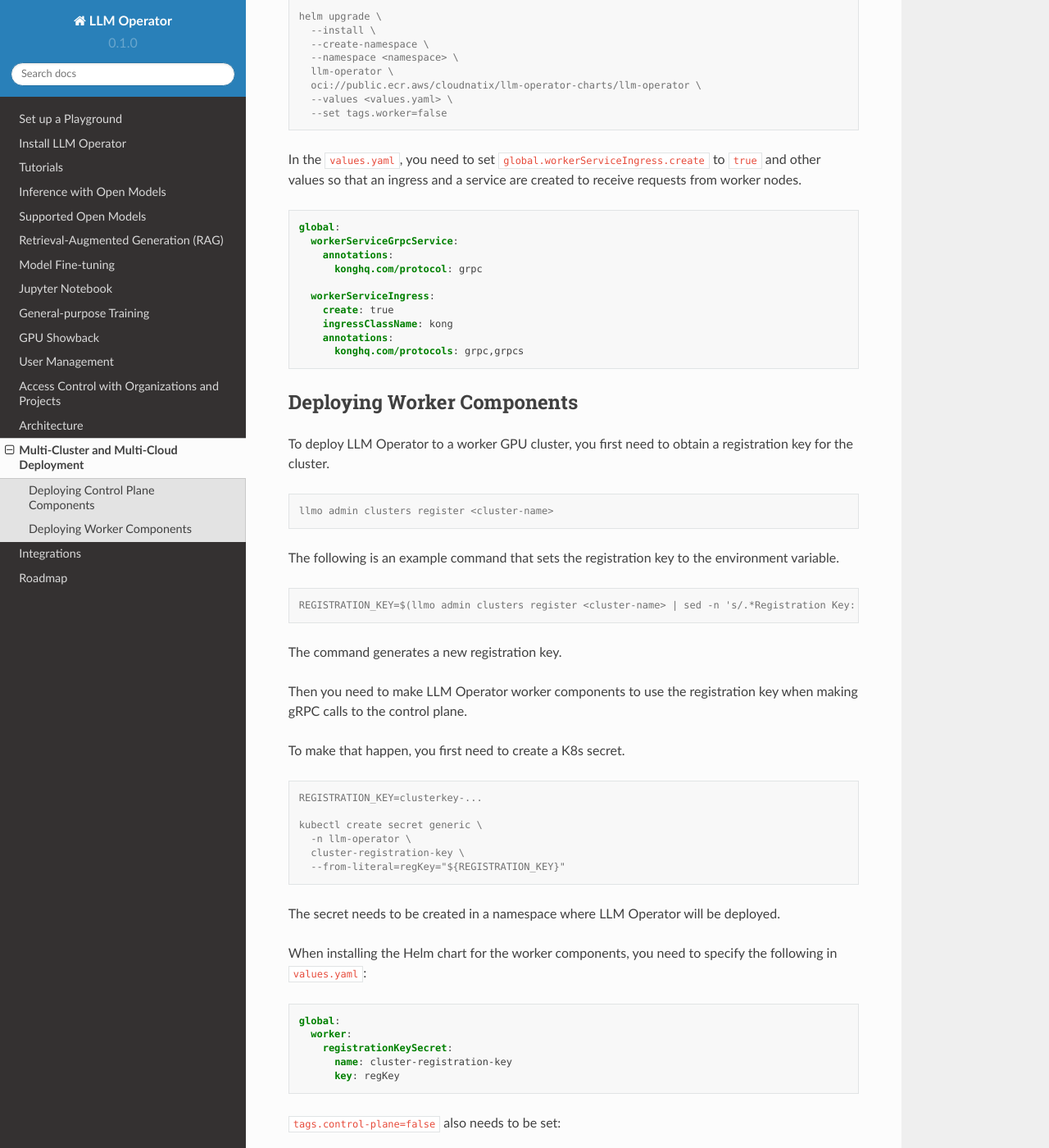
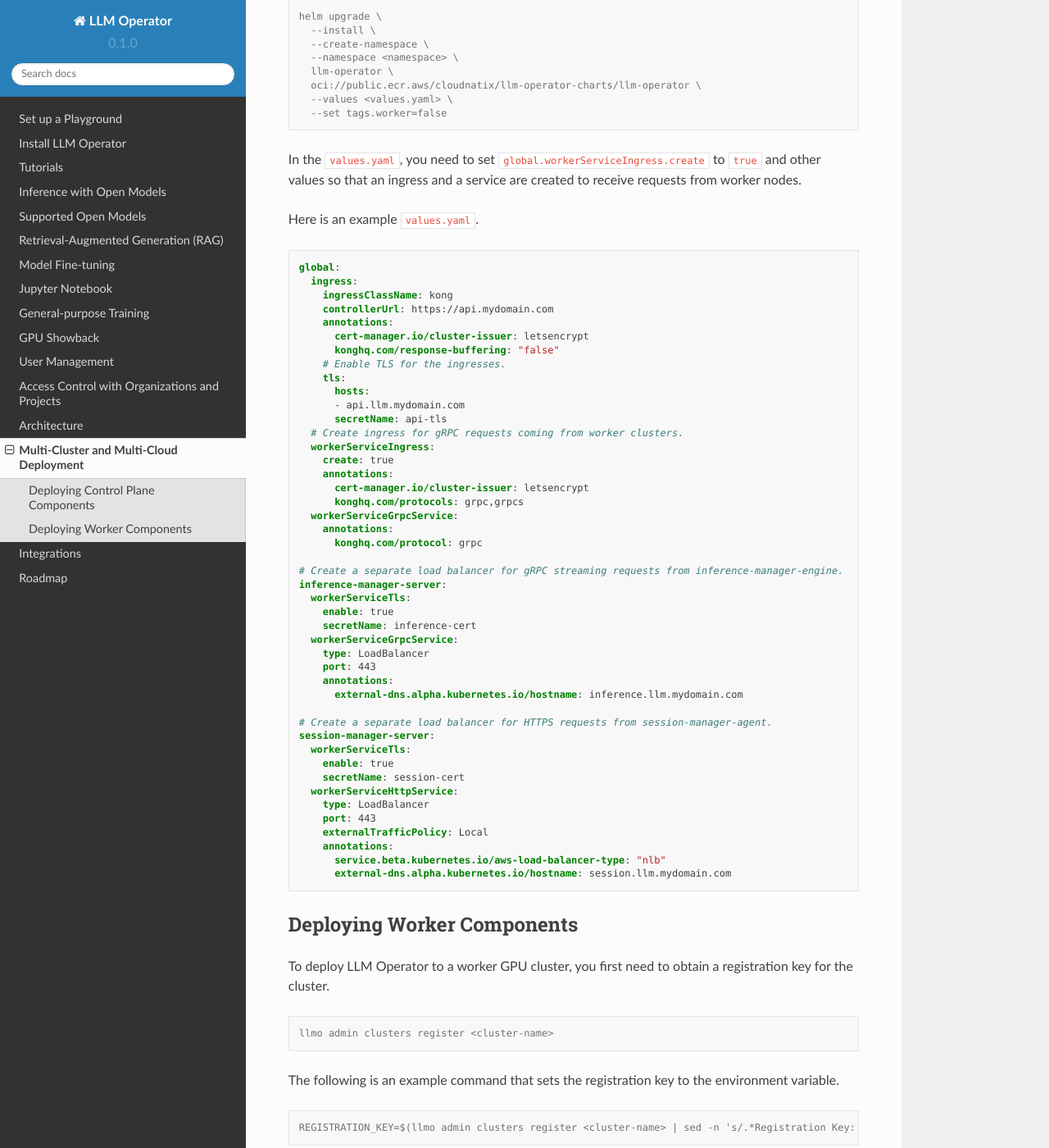
Before and after one commit to llm-operator/docs, a Sphinx documentation site: the page built from docs/source/multi_cluster_deployment.rst, in a window 1280 px wide and 1400 px high, scrolled down 1036 px. Shown: the whole window at 82% size. Built offline with Sphinx 7.4.7 and the Read the Docs theme 2.0.0, drawn with Linux system fonts in a browser that asks for light colours; some of the changed text lies outside the part shown.

Commit message:
Make the values.yaml for multi-cluster config more precise (#112)

```diff
--- a/docs/source/multi_cluster_deployment.rst
+++ b/docs/source/multi_cluster_deployment.rst
@@ -33,19 +33,55 @@ You can deploy only Control Plane components by setting ``tags.worker=false``:
 In the ``values.yaml``, you need to set ``global.workerServiceIngress.create`` to ``true`` and other values so that
 an ingress and a service are created to receive requests from worker nodes.
 
+Here is an example ``values.yaml``.
+
 .. code-block:: yaml
 
-  global:
-    workerServiceGrpcService:
-      annotations:
-        konghq.com/protocol: grpc
+   global:
+     ingress:
+       ingressClassName: kong
+       controllerUrl: https://api.mydomain.com
+       annotations:
+         cert-manager.io/cluster-issuer: letsencrypt
+         konghq.com/response-buffering: "false"
+       # Enable TLS for the ingresses.
+       tls:
+         hosts:
+         - api.llm.mydomain.com
+         secretName: api-tls
+     # Create ingress for gRPC requests coming from worker clusters.
+     workerServiceIngress:
+       create: true
+       annotations:
+         cert-manager.io/cluster-issuer: letsencrypt
+         konghq.com/protocols: grpc,grpcs
+     workerServiceGrpcService:
+       annotations:
+         konghq.com/protocol: grpc
 
-    workerServiceIngress:
-      create: true
-      ingressClassName: kong
-      annotations:
-        konghq.com/protocols: grpc,grpcs
+   # Create a separate load balancer for gRPC streaming requests from inference-manager-engine.
+   inference-manager-server:
+     workerServiceTls:
+       enable: true
+       secretName: inference-cert
+     workerServiceGrpcService:
+       type: LoadBalancer
+       port: 443
+       annotations:
+         external-dns.alpha.kubernetes.io/hostname: inference.llm.mydomain.com
 
+   # Create a separate load balancer for HTTPS requests from session-manager-agent.
+   session-manager-server:
+     workerServiceTls:
+       enable: true
+       secretName: session-cert
+     workerServiceHttpService:
+       type: LoadBalancer
+       port: 443
+       externalTrafficPolicy: Local
+       annotations:
+         service.beta.kubernetes.io/aws-load-balancer-type: "nlb"
+         external-dns.alpha.kubernetes.io/hostname: session.llm.mydomain.com
 
 Deploying Worker Components
 ---------------------------
@@ -81,15 +117,30 @@ To make that happen, you first need to create a K8s secret.
 
 The secret needs to be created in a namespace where LLM Operator will be deployed.
 
-When installing the Helm chart for the worker components, you need to specify the following in ``values.yaml``:
+When installing the Helm chart for the worker components, you need to specify addition configurations in ``values.yaml``.
+Here is an example.
 
 .. code-block:: yaml
 
-  global:
-    worker:
-      registrationKeySecret:
-        name: cluster-registration-key
-        key: regKey
+   global:
+     worker:
+       controlPlaneAddr: api.llm.mydomain.com:443
+       tls:
+         enable: true
+       registrationKeySecret:
+         name: cluster-registration-key
+         key: regKey
+
+   inference-manager-engine:
+     inferenceManagerServerWorkerServiceAddr: inference.llm.mydomain.com:443
+
+   job-manager-dispatcher:
+     notebook:
+       llmOperatorBaseUrl: https://api.llm.mydomain.com/v1
+
+   session-manager-agent:
+     sessionManagerServerWorkerServiceAddr: session.llm.mydomain.com:443
+
 
 ``tags.control-plane=false`` also needs to be set:
 
```
